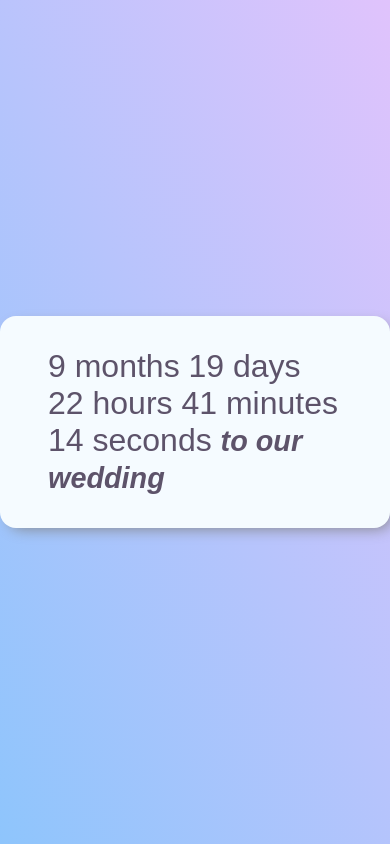
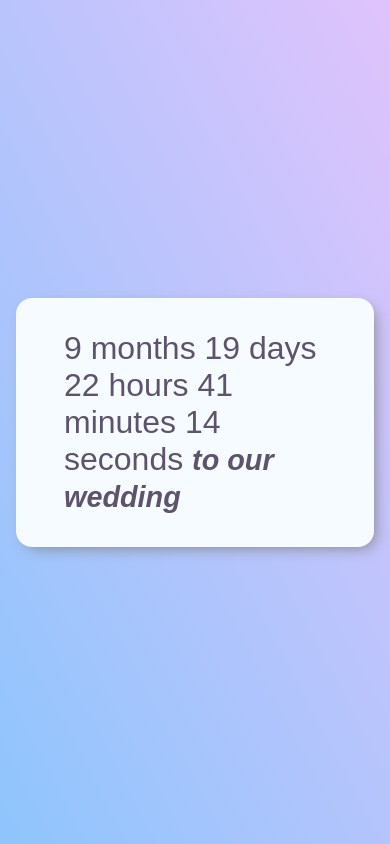
Before and after one commit to hzburki/wedding-site, a Gatsby site: page / in a window 390 px wide. Built offline with nearby package versions, Linux system fonts and the light colour scheme; Gatsby itself is replaced by a stand-in of ours.

Commit message:
Added margins to container for phones

```diff
--- a/src/pages/index.js
+++ b/src/pages/index.js
@@ -22,6 +22,8 @@ const counterContainer = {
   padding: '2rem 3rem',
   minWidth: '50%',
   display: 'flex',
+  marginLeft: '1rem',
+  marginRight: '1rem',
   justifyContent: 'center',
   alignItems: 'center',
   backgroundColor: "#F5FBFF",
```
